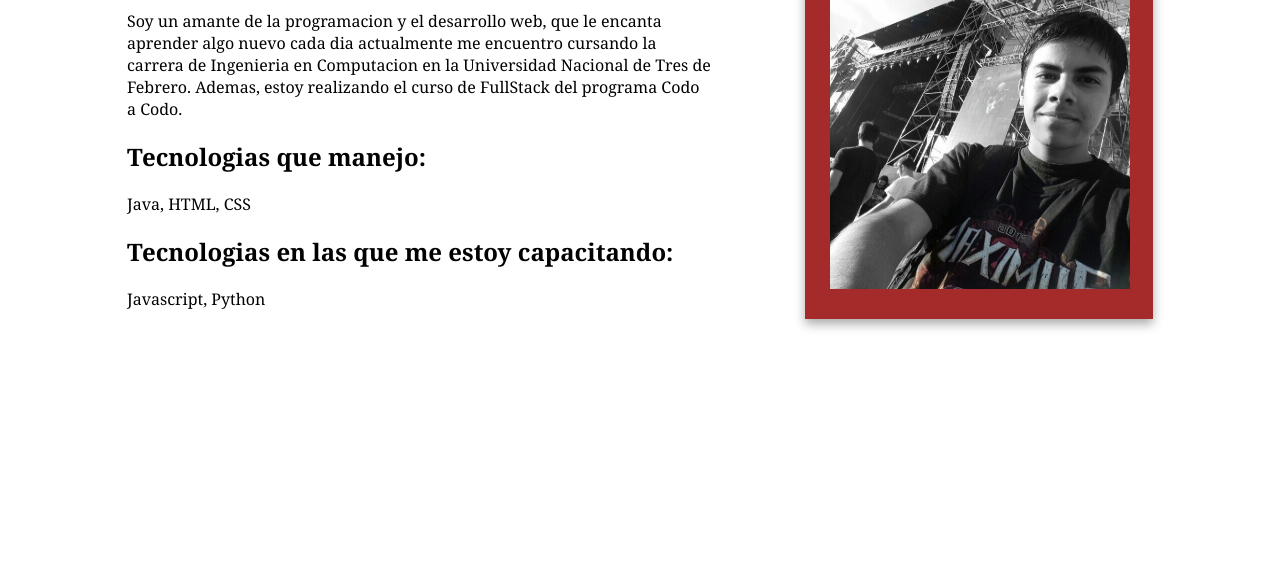
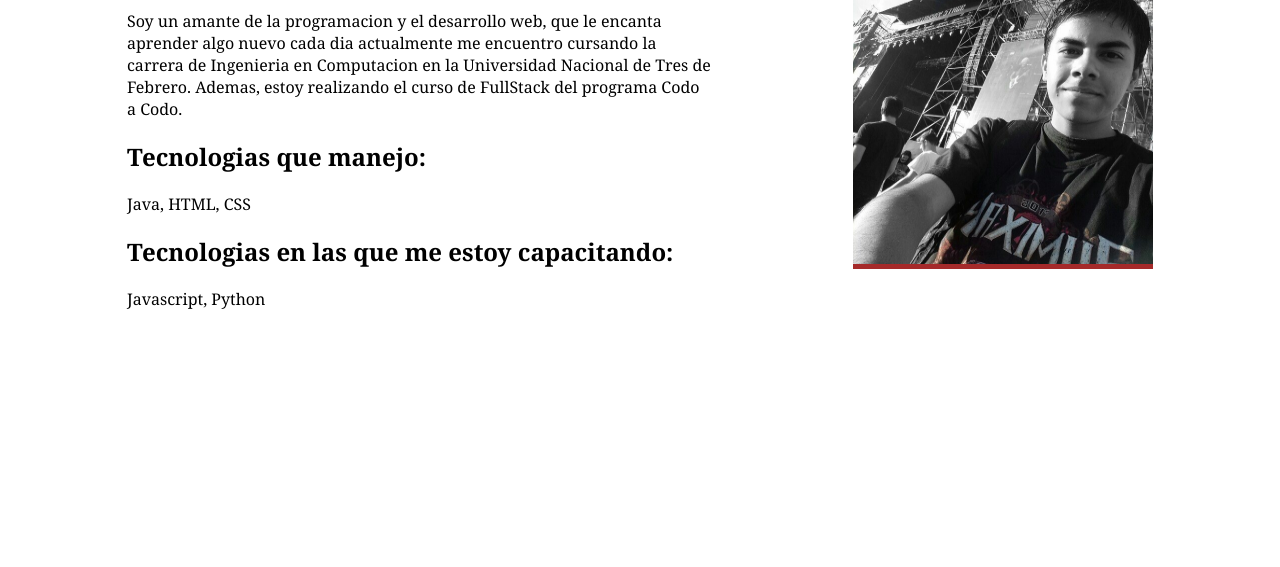
Before and after one commit to BraianGazano/Portfolio, a plain HTML site: page sobreMi.html in a window 1280 px wide. Shown: the part 233-800 px from the top of the page. Drawn offline with Linux system fonts and the light colour scheme.

Commit message:
Update escritorio.css

```diff
--- a/escritorio.css
+++ b/escritorio.css
@@ -1,7 +1,7 @@
 /*Cabezera*/
 
 .cabecero-contenedor,
-.principal aside {
+.nota {
   box-shadow: 0 5px 10px #aaa;
 }
 
@@ -30,10 +30,11 @@ nav {
   width: 57%;
 }
 
-.principal aside {
+.nota {
+  width: 30%;
   float: right;
-  width: 28%;
-  padding: 0px 5% 10px;
+  margin: 0 auto;
+  padding: 10px;
 }
 
 #one-column-emphasis {
@@ -46,8 +47,7 @@ nav {
 
 .principal aside.foto_perfil {
   float: right;
-  width: 29%;
-  padding: 25px;
+  width: auto;
 }
 
 /*-----------------------------------------------------------------------------*/
```
